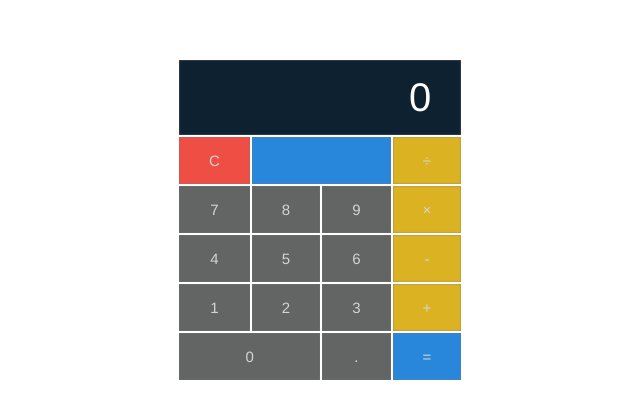
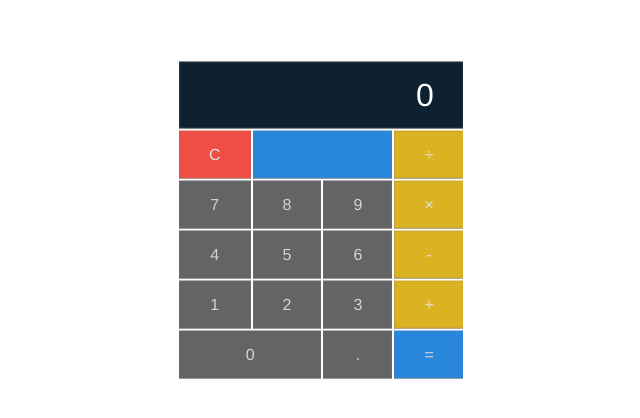
Before and after one commit to meghui/calculator, a plain HTML site: page index.html in a window 1280 px wide. Shown: the part 180-598 px from the top of the page, without its empty margins (320-960 px from the left). Drawn offline with nearby package versions, Linux system fonts and the light colour scheme; files that its build step writes are made by us from their sources.

Commit message:
sass and HTML added width to avoid the expansion of the calculator frame when more digits entered

```diff
--- a/index.html
+++ b/index.html
@@ -2,8 +2,8 @@
 <html lang="en">
 <head>
     <meta charset="UTF-8">
-    <meta name="viewport" content="width=device-width, initial-scale=1.0">
-    <link rel="stylesheet" type="text/css" href="sass/style.css">
+    <!-- <meta name="viewport" content="width=device-width, initial-scale=1.0"> -->
+    <link rel="stylesheet" type="text/css" href="sass-css/style.css">
     <title>Calculator</title>
 </head>
 <body>
--- a/sass-css/style.sass
+++ b/sass-css/style.sass
@@ -1,9 +1,11 @@
 @mixin button-style
-  width: 35px
+  // max-width: 72px
+  // overflow: hidden
+  height: auto
   padding: 15px 30px
   color: #d4d4d4
   font-family: Helvetica, sans-serif
-  font-size: 15px
+  font-size: 1rem
   font-weight: normal
   text-align: center
   -webkit-box-shadow: inset 0 0 2px rgb(122, 122, 122)
@@ -15,23 +17,25 @@
   margin: 0
   padding: 0
   .calculator-container
+    overflow: hidden
+    max-width: 286px
     position: absolute
     top: 50%
     left: 50%
     transform: translate(-50%, -50%)
     margin: auto
-    width: 286px
-    height: auto
     .calculator
-      width: 100%
+      // overflow: hidden
+      // max-width: 286px
       .display-panel
         @include button-style
+        overflow: hidden
+        max-width: 224px
         background-color: #0d2130
         text-align: right
-        font-size: 40px
+        font-size: 2rem
         transition: 0.5
         color: white
-        width: 286px
       .blueBtn
         @include button-style
         background-color: #2987db
@@ -41,6 +45,8 @@
       .operatorBtn
         @include button-style
         background-color: #dbb322
+        color: #e2e2e2
       .redBtn
         @include button-style
         background-color: #ef4e44
+        color: #e2e2e2
```
Also changed, not shown: sass-css/style.css, 1 other file.
